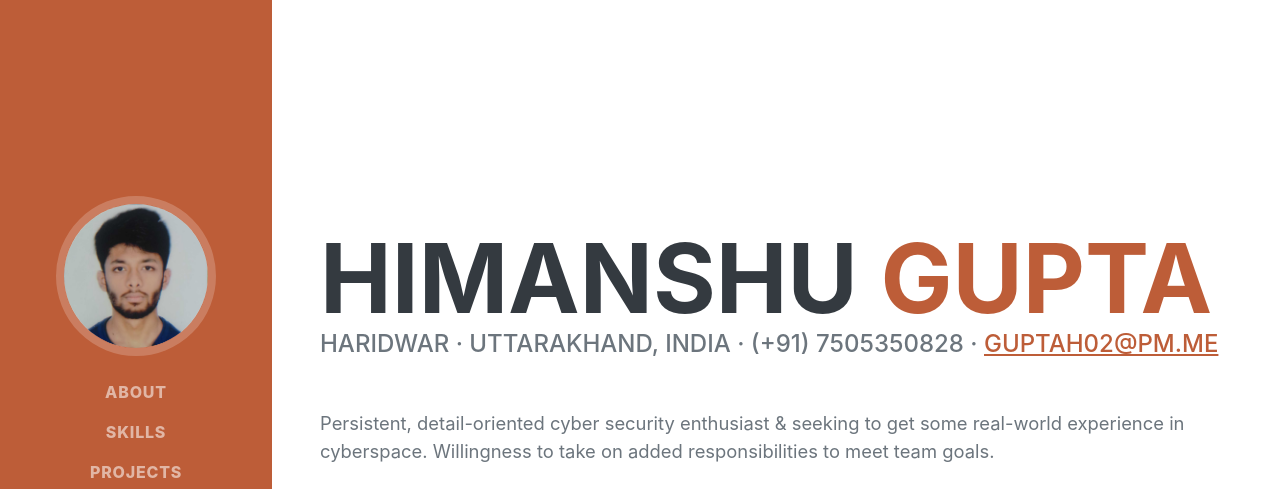
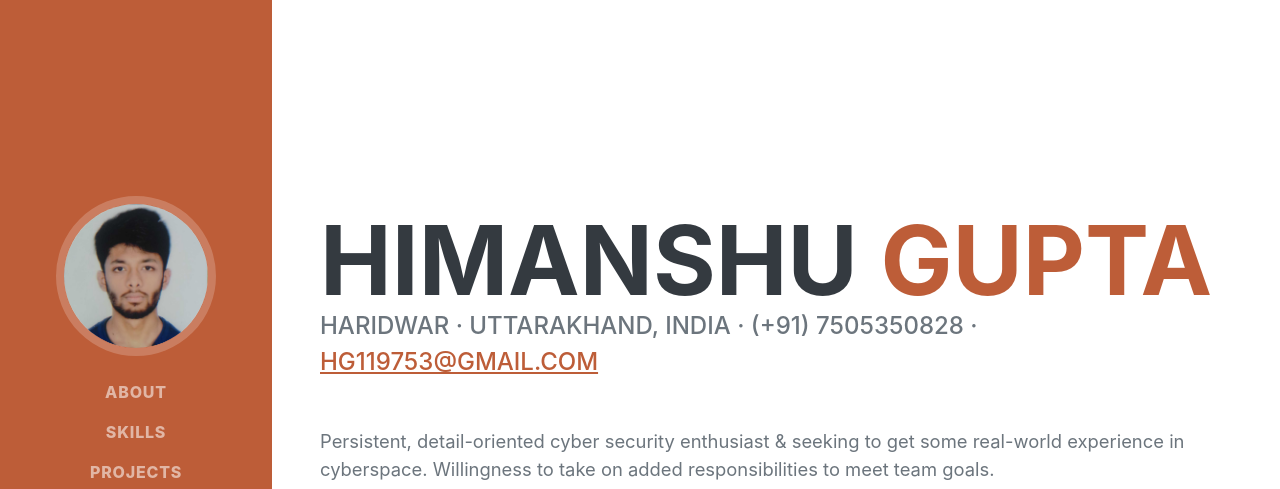
Before and after one commit to zexceed012/zexceed012.github.io, a plain HTML site: page index.html in a window 1280 px wide. Shown: the top 489 px of the page. Drawn offline with nearby package versions, Linux system fonts and the light colour scheme; a web font is replaced by a local one.

Commit message:
updating

```diff
--- a/index.html
+++ b/index.html
@@ -46,7 +46,7 @@
                     </h1>
                     <div class="subheading mb-5">
                         Haridwar · Uttarakhand, India · (+91) 7505350828 ·
-                        <a href="mailto:guptah02@pm.me">guptah02@pm.me</a>
+                        <a href="mailto:hg119753@gmail.com">hg119753@gmail.com</a>
                     </div>
                     <p class="lead mb-5">Persistent, detail-oriented cyber security enthusiast & seeking to get some real-world experience in cyberspace. Willingness to take on added responsibilities to meet team goals.</p>
                     <div class="social-icons">
```
